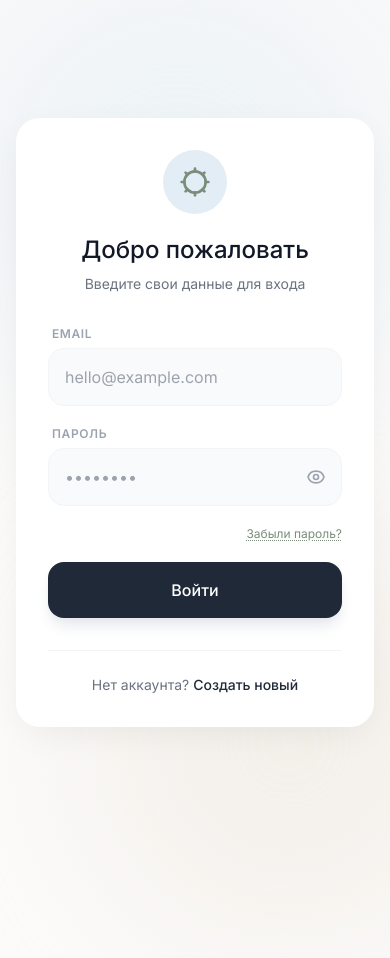
After one commit to nuryyevva/emotion_tracker, a Python web app: template app/templates/auth/login.html in a window 390 px wide; the page is wider, and only the part inside the window is pictured. The commit adds this page. Run offline with Jinja, Linux system fonts and the light colour scheme; the template is opened without the code that fills it, so the values that code supplies are empty; some libraries are stand-ins or nearby versions.

Commit message:
feat: Add login and register pages (#3)
* feat: Add login and register pages

* chore: Add volumes to docker-compose.yml

```diff
--- /dev/null
+++ b/app/templates/auth/login.html
@@ -0,0 +1,161 @@
+<!DOCTYPE html>
+<html lang="ru">
+<head>
+    <meta charset="UTF-8">
+    <meta name="viewport" content="width=device-width, initial-scale=1.0">
+    <title>Войти | Трекер эмоций</title>
+
+    <!-- Font Import -->
+    <link rel="preconnect" href="https://fonts.googleapis.com">
+    <link rel="preconnect" href="https://fonts.gstatic.com" crossorigin>
+    <link href="https://fonts.googleapis.com/css2?family=Inter:wght@300;400;500;600&display=swap" rel="stylesheet">
+
+    <!-- Tailwind CSS -->
+    <script src="https://cdn.tailwindcss.com"></script>
+
+    <!-- Tailwind Configuration -->
+    <script>
+        tailwind.config = {
+            theme: {
+                extend: {
+                    fontFamily: {
+                        sans: ['Inter', 'sans-serif'],
+                    },
+                    colors: {
+                        brand: {
+                            bg: '#FCFBFA',
+                            sage: '#A7B5A7',
+                            sageDark: '#7A8C7A',
+                            sand: '#EDE6DD',
+                            sky: '#E3EDF5',
+                            heading: '#1F2937',
+                            muted: '#6B7280'
+                        }
+                    },
+                    boxShadow: {
+                        'soft': '0 10px 40px -10px rgba(0,0,0,0.08)',
+                    }
+                }
+            }
+        }
+    </script>
+
+    <style>
+        body {
+            background-color: #FCFBFA;
+            min-height: 100vh;
+        }
+
+        /* Blob Animations */
+        .blob-bg {
+            position: absolute;
+            border-radius: 50%;
+            filter: blur(80px);
+            opacity: 0.5;
+            z-index: -1;
+            animation: float 8s infinite ease-in-out alternate;
+        }
+
+        @keyframes float {
+            0% { transform: translate(0, 0) rotate(0deg); }
+            100% { transform: translate(20px, 20px) rotate(5deg); }
+        }
+    </style>
+</head>
+<body class="flex items-center justify-center p-4 sm:p-6 relative overflow-hidden font-sans text-gray-900">
+
+    <!-- Background Elements -->
+    <div class="blob-bg bg-brand-sky w-[30rem] h-[30rem] top-[-5rem] left-[-5rem]"></div>
+    <div class="blob-bg bg-brand-sand w-[25rem] h-[25rem] bottom-[-5rem] right-[-5rem]"></div>
+
+    <!-- Login Card -->
+    <main class="w-full max-w-md bg-white rounded-3xl shadow-soft p-8 md:p-10 relative z-10 animate-fade-in-up">
+
+        <!-- Header Section -->
+        <div class="text-center mb-8">
+            <!-- Abstract Sun/Serenity Icon -->
+            <div class="inline-flex items-center justify-center w-16 h-16 rounded-full bg-brand-sky mb-5 text-brand-sageDark">
+                <svg width="32" height="32" viewBox="0 0 24 24" fill="none" xmlns="http://www.w3.org/2000/svg">
+                    <circle cx="12" cy="12" r="8" stroke="currentColor" stroke-width="2"/>
+                    <path d="M12 2V4" stroke="currentColor" stroke-width="2" stroke-linecap="round"/>
+                    <path d="M12 20V22" stroke="currentColor" stroke-width="2" stroke-linecap="round"/>
+                    <path d="M2 12H4" stroke="currentColor" stroke-width="2" stroke-linecap="round"/>
+                    <path d="M20 12H22" stroke="currentColor" stroke-width="2" stroke-linecap="round"/>
+                    <path d="M4.92893 4.92893L6.34315 6.34315" stroke="currentColor" stroke-width="2" stroke-linecap="round"/>
+                    <path d="M17.6569 17.6569L19.0711 19.0711" stroke="currentColor" stroke-width="2" stroke-linecap="round"/>
+                    <path d="M19.0711 4.92893L17.6569 6.34315" stroke="currentColor" stroke-width="2" stroke-linecap="round"/>
+                    <path d="M6.34315 17.6569L4.92893 19.0711" stroke="currentColor" stroke-width="2" stroke-linecap="round"/>
+                </svg>
+            </div>
+
+            <h1 class="text-2xl font-medium text-gray-900 mb-2">Добро пожаловать</h1>
+            <p class="text-sm text-gray-500">Введите свои данные для входа</p>
+        </div>
+
+        <!-- Form -->
+        <form action="#" method="POST" class="space-y-5">
+
+            <!-- Email Input -->
+            <div>
+                <label for="email" class="block text-xs font-semibold uppercase tracking-wider text-gray-400 mb-1.5 ml-1">Email</label>
+                <div class="relative">
+                    <input type="email" id="email" name="email"
+                           class="block w-full pl-4 pr-4 py-4 bg-gray-50 border border-gray-100 rounded-2xl text-gray-800 placeholder-gray-400 focus:outline-none focus:ring-2 focus:ring-brand-sky focus:border-transparent transition-all duration-200"
+                           placeholder="hello@example.com" required>
+                </div>
+            </div>
+
+            <!-- Password Input -->
+            <div>
+                <label for="password" class="block text-xs font-semibold uppercase tracking-wider text-gray-400 mb-1.5 ml-1">Пароль</label>
+                <div class="relative">
+                    <input type="password" id="password" name="password"
+                           class="block w-full pl-4 pr-4 py-4 bg-gray-50 border border-gray-100 rounded-2xl text-gray-800 placeholder-gray-400 focus:outline-none focus:ring-2 focus:ring-brand-sky focus:border-transparent transition-all duration-200"
+                           placeholder="••••••••" required>
+
+                    <!-- Eye Icon (Visual only) -->
+                    <button type="button" class="absolute right-4 top-1/2 -translate-y-1/2 text-gray-400 hover:text-gray-600">
+                        <svg class="w-5 h-5" fill="none" stroke="currentColor" viewBox="0 0 24 24"><path stroke-linecap="round" stroke-linejoin="round" stroke-width="2" d="M15 12a3 3 0 11-6 0 3 3 0 016 0z"></path><path stroke-linecap="round" stroke-linejoin="round" stroke-width="2" d="M2.458 12C3.732 7.943 7.523 5 12 5c4.478 0 8.268 2.943 9.542 7-1.274 4.057-5.064 7-9.542 7-4.477 0-8.268-2.943-9.542-7z"></path></svg>
+                    </button>
+                </div>
+            </div>
+
+            <!-- Forgot Password Link -->
+            <div class="flex justify-end">
+                <a href="#" class="text-xs text-brand-sageDark hover:text-brand-sageDark underline decoration-dotted underline-offset-2 transition-colors">Забыли пароль?</a>
+            </div>
+
+            <!-- Submit Button -->
+            <button type="submit" class="w-full py-4 px-6 bg-brand-heading text-white rounded-2xl font-medium text-base shadow-lg shadow-gray-200 hover:bg-gray-800 hover:-translate-y-0.5 active:translate-y-0 transition-all duration-200 mt-2">
+                Войти
+            </button>
+        </form>
+
+        <!-- Footer / Sign Up Link -->
+        <div class="mt-8 pt-6 border-t border-gray-100 text-center">
+            <p class="text-sm text-gray-500">
+                Нет аккаунта?
+                <a href="register.html" class="text-brand-heading font-medium hover:text-brand-sageDark transition-colors">Создать новый</a>
+            </p>
+        </div>
+
+    </main>
+
+    <!-- Simple Entry Animation -->
+    <style>
+        @keyframes fadeInUp {
+            from {
+                opacity: 0;
+                transform: translateY(20px);
+            }
+            to {
+                opacity: 1;
+                transform: translateY(0);
+            }
+        }
+        main {
+            animation: fadeInUp 0.6s ease-out forwards;
+        }
+    </style>
+</body>
+</html>
--- a/docker-compose.yml
+++ b/docker-compose.yml
@@ -5,3 +5,5 @@ services:
       dockerfile: app/templates/Dockerfile
     ports:
       - "8090:80"
+    volumes:
+      - ./app/templates:/usr/share/nginx/html:ro
```
Also changed, not shown: app/templates/auth/register.html (added, +164 -0 lines), app/templates/index.html (+5 -5 lines), 1 other file.
